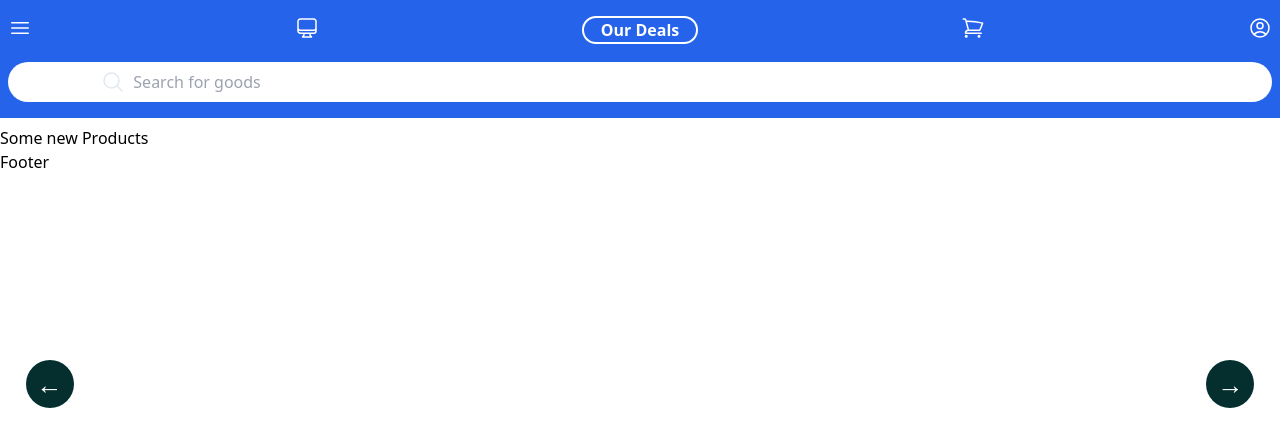
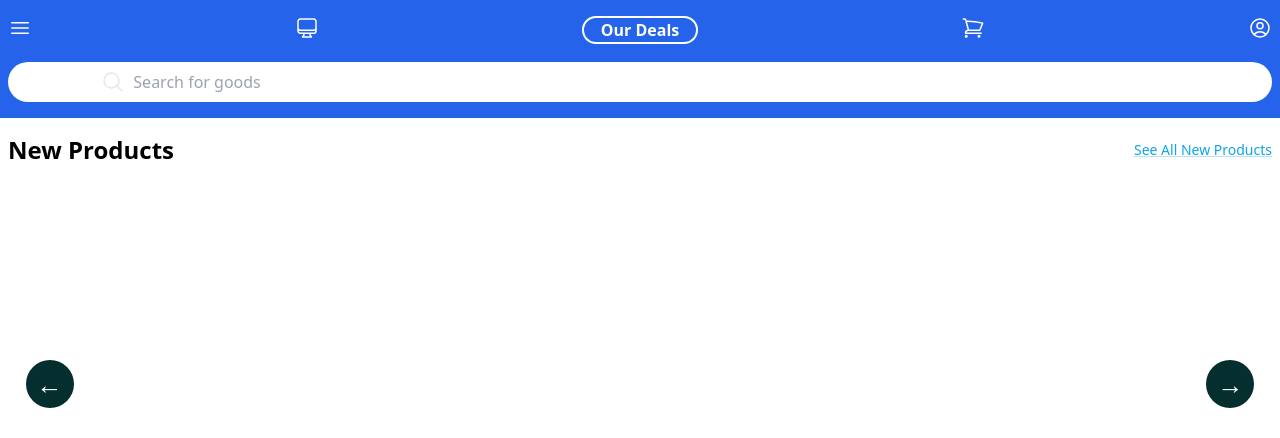
Before and after one commit to lusteroak/ecommerce_BaiStore, a Django app: template core/templates/core/homepage.html in a window 1280 px wide. Shown: the top 438 px of the page. Run offline with Django 3.2, Linux system fonts and the light colour scheme; the template is opened without the code that fills it, so the values that code supplies are empty; some libraries are stand-ins or nearby versions.

Commit message:
fix styles on new_produts

```diff
--- a/core/helper.py
+++ b/core/helper.py
@@ -1,12 +1,14 @@
 from typing import Any, Dict
 from django.views.generic.base import ContextMixin
 
-from products.models import Product, ProductHeroImages
+from products.models import Category, SubCategory,Product, ProductHeroImages
 
 class CategorySubcategoryHelperMixin(ContextMixin):
     def get_context_data(self, **kwargs: Any) -> Dict[str, Any]:
         context = super().get_context_data(**kwargs)
-        context['product_categories'] = Product.objects.all()
+        context['products'] = Product.objects.all()
+        context['product_categories'] = Category.objects.filter().order_by('name')
+        context['product_sub_categories'] = SubCategory.objects.filter().order_by('sub_category')
         return context
 
 class ProductHeroImagesHelperMixin(ContextMixin):
--- a/core/static/core/index.js
+++ b/core/static/core/index.js
@@ -3,9 +3,7 @@
 const slides = document.querySelectorAll(".slide");
 
 // loop through slides and set each slides translateX
-slides.forEach((slide, indx) => {
-    slide.style.transform = `translateX(${indx * 100}%)`;
-});
+
 
 // select next slide button
 const nextSlide = document.querySelector(".btn-next");
--- a/core/static/core/style.css
+++ b/core/static/core/style.css
@@ -1,5 +1,9 @@
+img {
+    max-width: inherit !important;
+}
+
 .slide {
-    position: fixed;
+    position: relative;
     transition: all 0.5s;
 }
 
--- a/core/templates/base.html
+++ b/core/templates/base.html
@@ -21,7 +21,7 @@
           {% comment %}
           {% for categories in product_categories %}
           <ul>
-            <li>{{ categories.category }}</li>
+            <li>{{ categories.name }}</li>
           </ul>
           {% endfor %}
           {% endcomment %}
@@ -108,7 +108,7 @@
       <div class="m-2">
         <ul>
           <li class="flex justify-between">
-            <p>{{ categories.category }}</p> <span class="flex items-center"><svg xmlns="http://www.w3.org/2000/svg"
+            <p>{{ categories.name }}</p> <span class="flex items-center"><svg xmlns="http://www.w3.org/2000/svg"
                 fill="none" viewBox="0 0 24 24" stroke-width="1.5" stroke="currentColor" class="w-4 h-4">
                 <path stroke-linecap="round" stroke-linejoin="round" d="M8.25 4.5l7.5 7.5-7.5 7.5" />
               </svg>
@@ -129,7 +129,6 @@
   {% block content %}
   {% endblock %}
   <footer>
-    <p>Footer</p>
   </footer>
 
   <script type="text/javascript" src="{% static 'core/index.js' %}"></script>
--- a/core/templates/core/hero_carousel.html
+++ b/core/templates/core/hero_carousel.html
@@ -1,10 +1,9 @@
 {% block content %}
-<div class="slider mt-2">
-
-    <div class="flex">
+<div class="slider mt-2 ">
+    <div class="flex flex-nowrap overflow-x-hidden whitespace-nowrap">
         {% for image in product_hero_images %}
-        <div class="slide overflow-x-auto">
-            <img class="h-64 w-full object-cover object-center" src="{{ image.image.url }}" alt="mountains" />
+        <div class="grow slide">
+            <img class="object-contain object-cover" src="{{ image.get_thumbnail }}" alt="mountains" />
         </div>
         {% endfor %}
     </div>
--- a/core/templates/core/new_products.html
+++ b/core/templates/core/new_products.html
@@ -1,7 +1,37 @@
 {% block content %}
-<div>
-    <p>
-        Some new Products
-    </p>
+<div class="new_products">
+    <div class="flex justify-between p-2">
+        <div class="new_products_title">
+            <h1 class="text-2xl font-bold">New Products</h1>
+        </div>
+        <div class="flex new_products_link items-center">
+            <h3 class="text-sm text-sky-500"><a class="underline decoration-sky-500/30" href="#">See All New
+                    Products</a></h3>
+        </div>
+    </div>
+    <div class="flex new_products_list mt-2 p-2">
+        {% for product in products %}
+        <div class="product_list ">
+            {% if product.in_stock %}
+            <div class="flex gap-x-2">
+                <span class="text-white check">
+                    <svg class="w-6 h-6" viewBox="0 0 11 10" fill="none" xmlns="http://www.w3.org/2000/svg">
+                        <circle cx="5.75" cy="5" r="5" fill="#78A962" />
+                        <path d="M7.75 4L5.23404 7L3.75 5.27853" stroke="white" stroke-linecap="round" />
+                    </svg>
+                </span>
+                <p class="text-green-600">in stock</p>
+            </div>
+            <img class="w-36 h-36" src="{{ product.get_thumbnail }}">
+            <p class="text-sm p-2">{{ product.name }}</p>
+            <p class="text-slate-500 text-sm p-2 line-through">${{ product.get_display_price }}</p>
+            <p class="text-sm p-2 font-bold">${{ product.get_display_price }}</p>
+            {% else %}
+            {% endif %}
+
+        </div>
+
+        {% endfor %}
+    </div>
 </div>
 {% endblock %}
```
Also changed, not shown: products/migrations/0003_alter_productheroimages_options.py (added).
